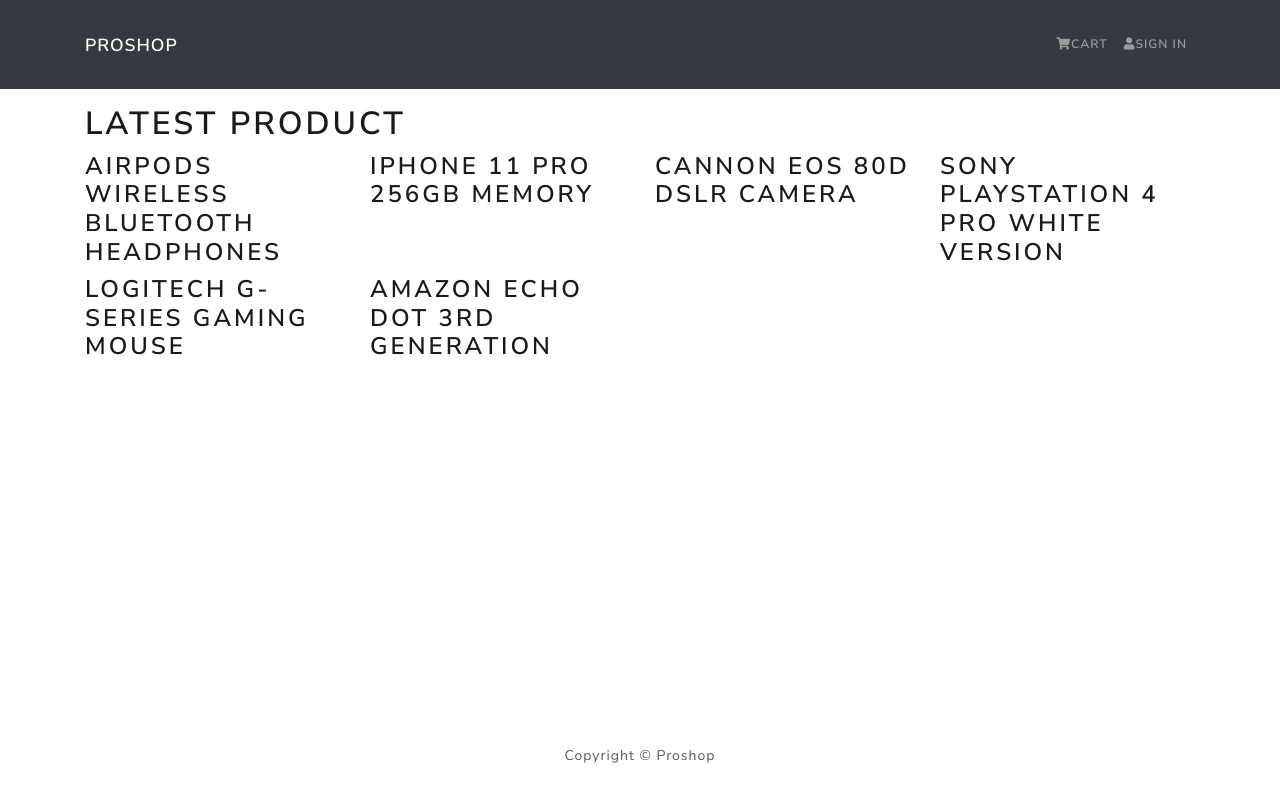
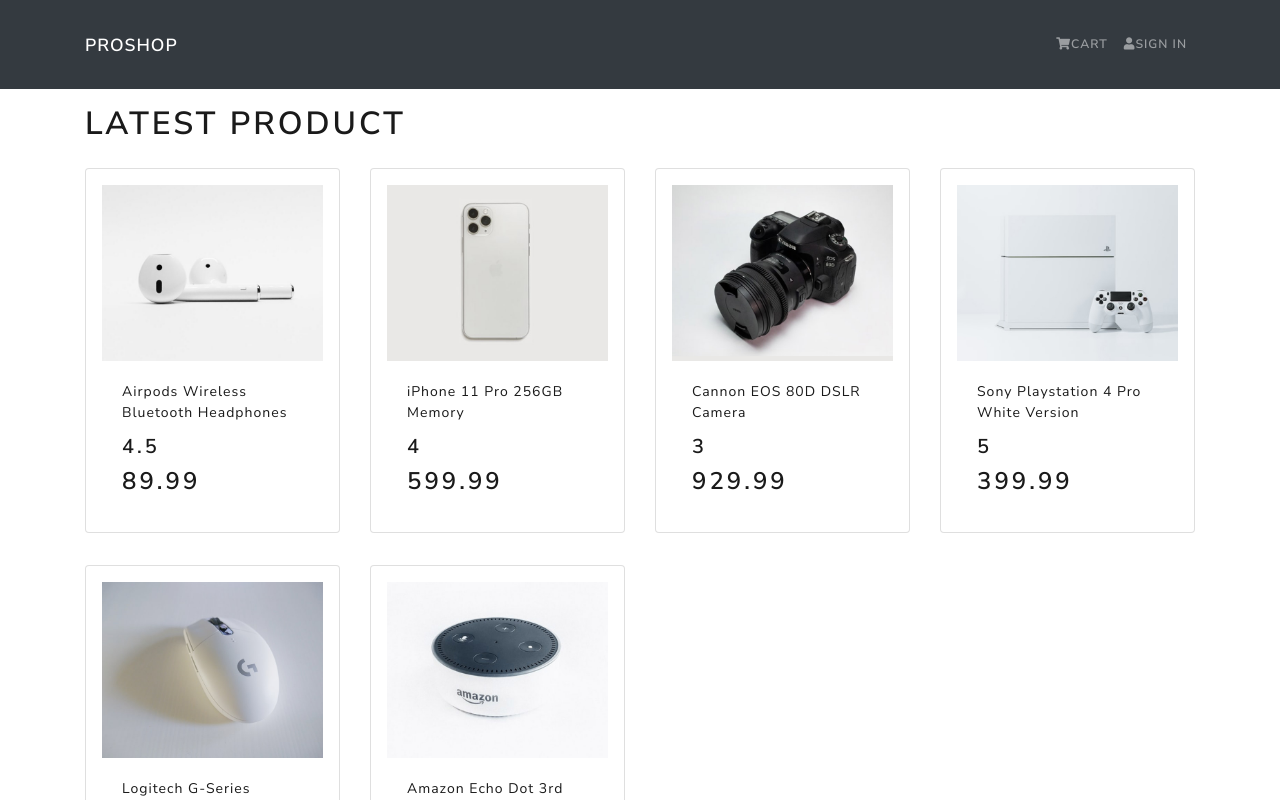
Before and after one commit to Mikazuki81/mikashop-ecommerce, a React (Create React App) app in the folder frontend/: page / in a window 1280 px wide. Shown: the top 800 px of the page. Built offline with nearby package versions, Linux system fonts and the light colour scheme.

Commit message:
complete home screen and product

```diff
--- a/frontend/package.json
+++ b/frontend/package.json
@@ -9,6 +9,7 @@
     "react": "^17.0.1",
     "react-bootstrap": "^1.4.0",
     "react-dom": "^17.0.1",
+    "react-router-dom": "^5.2.0",
     "react-scripts": "4.0.1",
     "web-vitals": "^0.2.4"
   },
--- a/frontend/src/components/Product.js
+++ b/frontend/src/components/Product.js
@@ -0,0 +1,27 @@
+import React from "react"
+
+import { Card } from "react-bootstrap"
+
+const Product = ({ product }) => {
+  return (
+    <Card className='my-3 p-3 rounded'>
+      <a href={`/product/${product._id}`}>
+        <Card.Img src={product.image} variant='top' />
+      </a>
+
+      <Card.Body>
+        <a href={`/product/${product._id}`}>
+          <Card.Title as='div'>
+            <strong>{product.name}</strong>
+          </Card.Title>
+        </a>
+
+        <Card.Text as='h4'>{product.rating}</Card.Text>
+
+        <Card.Text as='h3'>{product.price}</Card.Text>
+      </Card.Body>
+    </Card>
+  )
+}
+
+export default Product
--- a/frontend/src/pages/HomePage.js
+++ b/frontend/src/pages/HomePage.js
@@ -2,6 +2,7 @@
 import { Col, Row } from "react-bootstrap"
 
 import products from "../products"
+import Product from "../components/Product"
 
 const HomePage = () => {
   return (
@@ -9,8 +10,8 @@
       <h1>Latest Product</h1>
       <Row>
         {products.map(product => (
-          <Col sm={12} md={6} lg={4} xl={3}>
-            <h3>{product.name}</h3>
+          <Col key={product._id} sm={12} md={6} lg={4} xl={3}>
+            <Product product={product} />
           </Col>
         ))}
       </Row>
```
Also changed, not shown: frontend/src/components/Rating.js (added), 2 other files (tests, documents, lock files or other folders).
